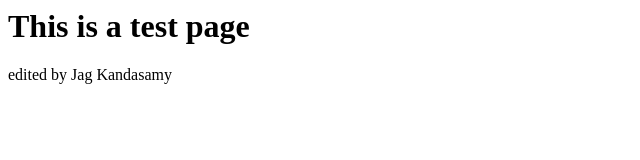
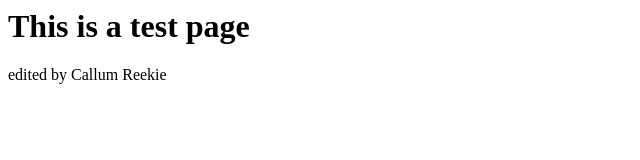
Before and after one commit to HDRUK/demo, a plain HTML site: page index.html in a window 1280 px wide. Shown: the full height of the page, 0-640 px from the left. Drawn offline with Linux system fonts and the light colour scheme.

Commit message:
change to index

```diff
--- a/index.html
+++ b/index.html
@@ -4,6 +4,6 @@
   </head>
   <body>
     <h1>This is a test page</h1>
-    <p>edited by Jag Kandasamy</p>
+    <p>edited by Callum Reekie</p>
   </body>
 </html>
```
